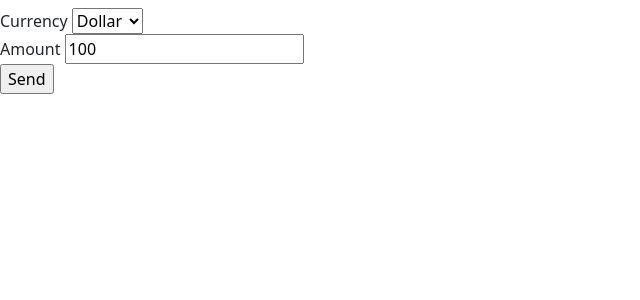
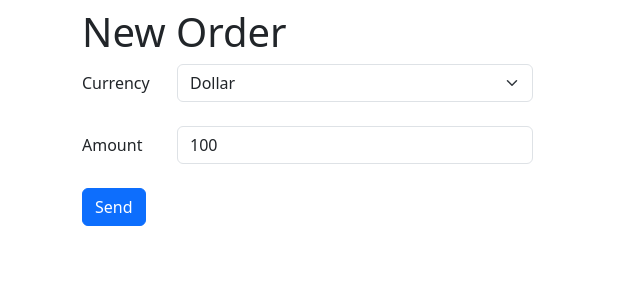
Before and after one commit to rajkonkret/or-flask-13-12-v3-NicerApp, a Flask app: page /exchange in a window 1280 px wide. Shown: the part 56-356 px from the top of the page, without its empty margins (0-640 px from the left). Run offline with Flask 3, Linux system fonts and the light colour scheme.

Commit message:
2 - add form from bootstrap

```diff
--- a/Templates/exchange.html
+++ b/Templates/exchange.html
@@ -2,15 +2,37 @@
 
 
 {% block body_content %}
+<div class="container">
+    <div class="row justify_content-start">
+        <div class="col-5 h1">New Order</div>
+    </div>
     <form id="exchange_form" action="{{ url_for('exchange') }}" method="POST">
-            <label for="currency">Currency</label>
-            <select id="currency" name="currency">
+        <div class="row justify_content-start">
+            <div class="col-1 col-form-label"><label for="currency">Currency</label></div>
+            <div class="col-4">
+                 <select id="currency" name="currency" class="form-select">
                     {% for currency in offer.currencies %}
                         <option value="{{ currency.code }}">{{ currency.name }}</option>
                     {% endfor %}
                  </select><br>
-            <label for="amount">Amount</label>
-            <input type="text" id="amount" name="amount" value="100"><br>
-            <input type="submit" value="Send">
+            </div>
+        </div>
+        <div class="row justify_content-start">
+            <div class="col-1 col-form-label"><label for="amount">Amount</label></div>
+            <div class="col-4">
+                 <input type="text" id="amount" name="amount" value="100" class="form-control"><br>
+            </div>
+        </div>
+        <div class="row justify_content-start">
+            <div class="col-1>"></div>
+             <div class="col-2"><input type="submit" value="Send" class="btn btn-primary"></div>
+        </div>
     </form>
+</div>
+
+
+
+
+</div>
+
 {% endblock %}
```
Also changed, not shown: Templates/index.html (+12 -34 lines). Lines whose indentation alone changed are shown as unchanged.
